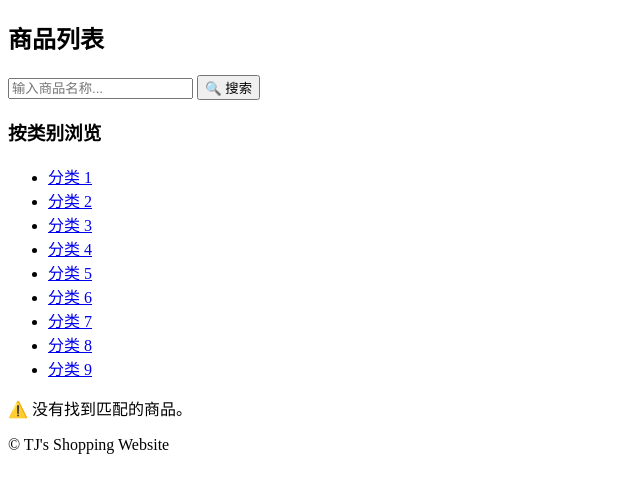
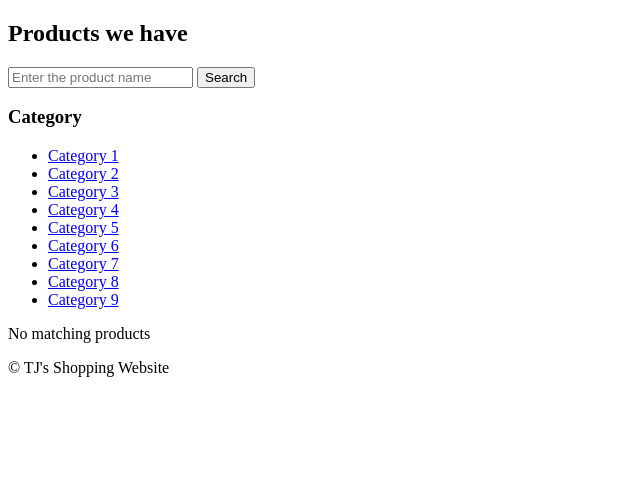
Before and after one commit to noobyanjunhao/database-projects, a Flask app: page /products in a window 1280 px wide. Shown: the part 152-645 px from the top of the page, without its empty margins (0-640 px from the left). Run offline with Flask 3, Linux system fonts and the light colour scheme; data that the repository does not hold is empty.

Commit message:
update product page

```diff
--- a/flaskr/templates/products/homepage.html
+++ b/flaskr/templates/products/homepage.html
@@ -1,37 +1,34 @@
 {% extends 'base.html' %}
 
-{% block title %}商品列表{% endblock %}
+{% block title %}Products List{% endblock %}
 
 {% block content %}
-<h2>商品列表</h2>
+<h2>Products we have</h2>
 
-<!-- 🔍 搜索框 -->
 <form method="get" action="{{ url_for('products.list_products') }}">
-    <input type="text" name="search" placeholder="输入商品名称..." value="{{ request.args.get('search', '') }}">
-    <button type="submit">🔍 搜索</button>
+    <input type="text" name="search" placeholder="Enter the product name" value="{{ request.args.get('search', '') }}">
+    <button type="submit">Search</button>
 </form>
 
-<!-- 📂 按类别筛选 -->
-<h3>按类别浏览</h3>
+<h3>Category</h3>
 <ul>
     {% for category in range(1, 10) %}
         <li>
             <a href="{{ url_for('products.list_products', category=category) }}">
-                分类 {{ category }}
+                Category {{ category }}
             </a>
         </li>
     {% endfor %}
 </ul>
 
-<!-- 显示商品列表 -->
 {% if products %}
 <table border="1">
     <thead>
         <tr>
             <th>ID</th>
-            <th>商品名称</th>
-            <th>价格</th>
-            <th>类别</th>
+            <th>Product Name</th>
+            <th>Price</th>
+            <th>Category</th>
         </tr>
     </thead>
     <tbody>
@@ -46,7 +43,7 @@
     </tbody>
 </table>
 {% else %}
-<p>⚠️ 没有找到匹配的商品。</p>
+<p>No matching products</p>
 {% endif %}
 
 {% endblock %}
```
Also changed, not shown: 1 other file.
